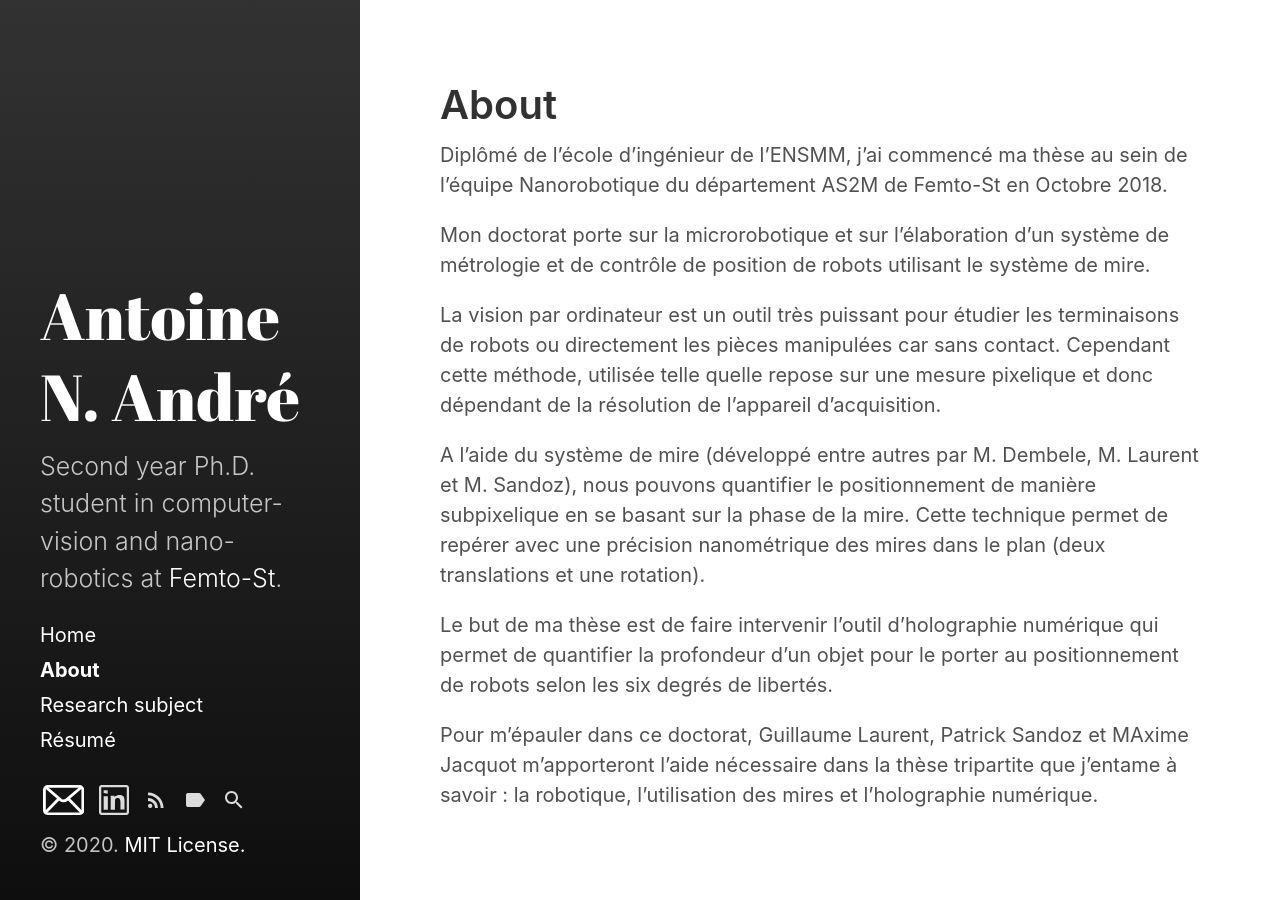
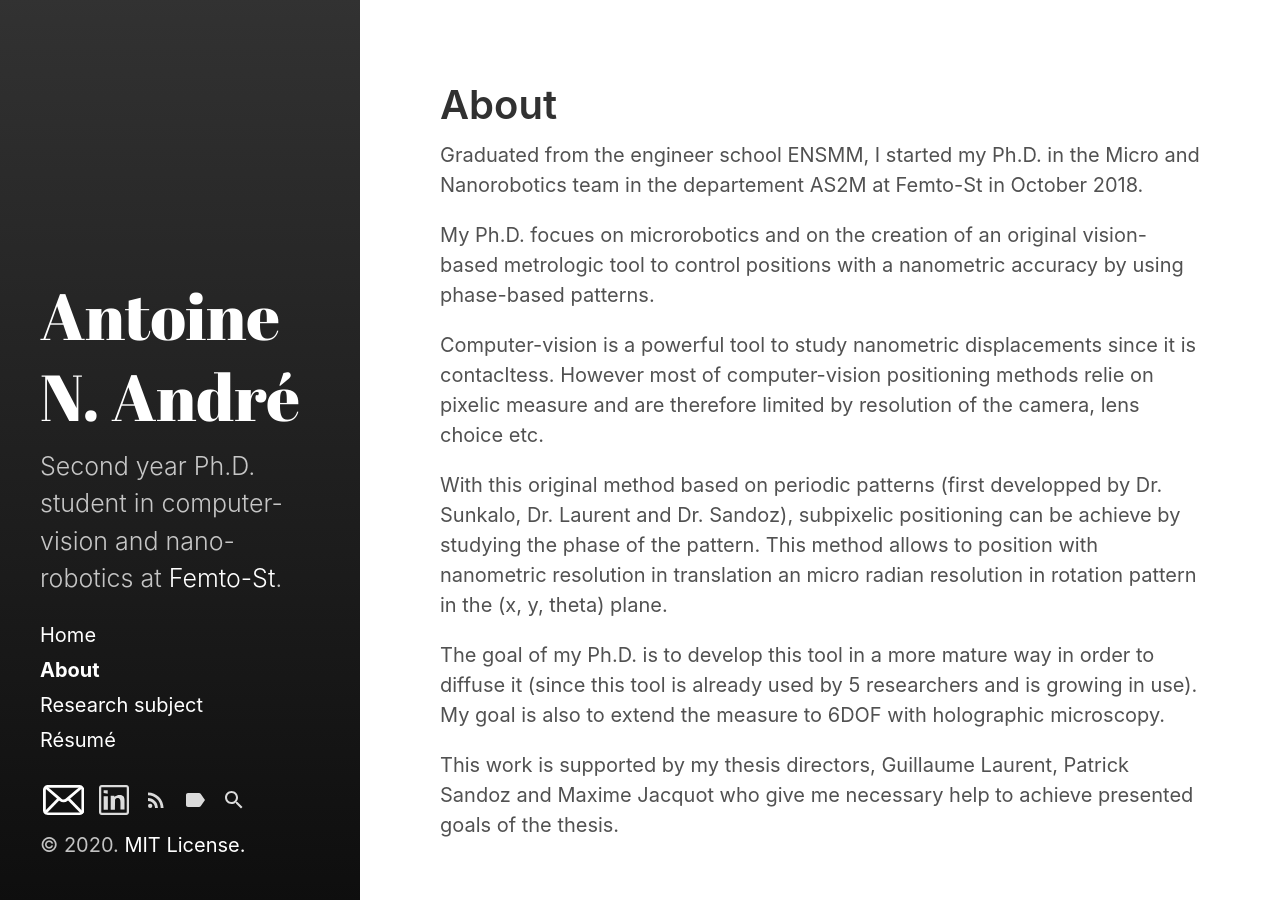
Before and after one commit to AntoineAndre/antoineandre.github.io, a Jekyll site: the page built from about.md, in a window 1280 px wide. Built offline with Jekyll 4.4.1, drawn with Linux system fonts in a browser that asks for light colours; nearby versions of some CDN libraries; Markdown is read by kramdown in place of the engine named in the settings.

Commit message:
Add files via upload

```diff
--- a/about.md
+++ b/about.md
@@ -4,15 +4,14 @@ title: About
 sidebar_link: true
 ---
 
+Graduated from the engineer school ENSMM, I started my Ph.D. in the Micro and Nanorobotics team in the departement AS2M at Femto-St in October 2018.
 
-Diplômé de l'école d'ingénieur de l'ENSMM, j'ai commencé ma thèse au sein de l'équipe Nanorobotique du département AS2M de Femto-St en Octobre 2018.
+My Ph.D. focues on microrobotics and on the creation of an original vision-based metrologic tool to control positions with a nanometric accuracy by using phase-based patterns.
 
-Mon doctorat porte sur la microrobotique et sur l'élaboration d'un système de métrologie et de contrôle de position de robots utilisant le système de mire.
+Computer-vision is a powerful tool to study nanometric displacements since it is contacltess. However most of computer-vision positioning methods relie on pixelic measure and are therefore limited by resolution of the camera, lens choice etc.
 
-La vision par ordinateur est un outil très puissant pour étudier les terminaisons de robots ou directement les pièces manipulées car sans contact. Cependant cette méthode, utilisée telle quelle repose sur une mesure pixelique et donc dépendant de la résolution de l'appareil d'acquisition.
+With this original method based on periodic patterns (first developped by Dr. Sunkalo, Dr. Laurent and Dr. Sandoz), subpixelic positioning can be achieve by studying the phase of the pattern. This method allows to position with nanometric resolution in translation an micro radian resolution in rotation pattern in the (x, y, theta) plane.
 
-A l'aide du système de mire (développé entre autres par M. Dembele, M. Laurent et M. Sandoz), nous pouvons quantifier le positionnement de manière subpixelique en se basant sur la phase de la mire. Cette technique permet de repérer avec une précision nanométrique des mires dans le plan (deux translations et une rotation).
+The goal of my Ph.D. is to develop this tool in a more mature way in order to diffuse it (since this tool is already used by 5 researchers and is growing in use). My goal is also to extend the measure to 6DOF with holographic microscopy.
 
-Le but de ma thèse est de faire intervenir l'outil d'holographie numérique qui permet de quantifier la profondeur d'un objet pour le porter au positionnement de robots selon les six degrés de libertés.
-
-Pour m'épauler dans ce doctorat, Guillaume Laurent, Patrick Sandoz et MAxime Jacquot m'apporteront l'aide nécessaire dans la thèse tripartite que j'entame à savoir : la robotique, l'utilisation des mires et l'holographie numérique.
+This work is supported by my thesis directors, Guillaume Laurent, Patrick Sandoz and Maxime Jacquot who give me necessary help to achieve presented goals of the thesis.
```
